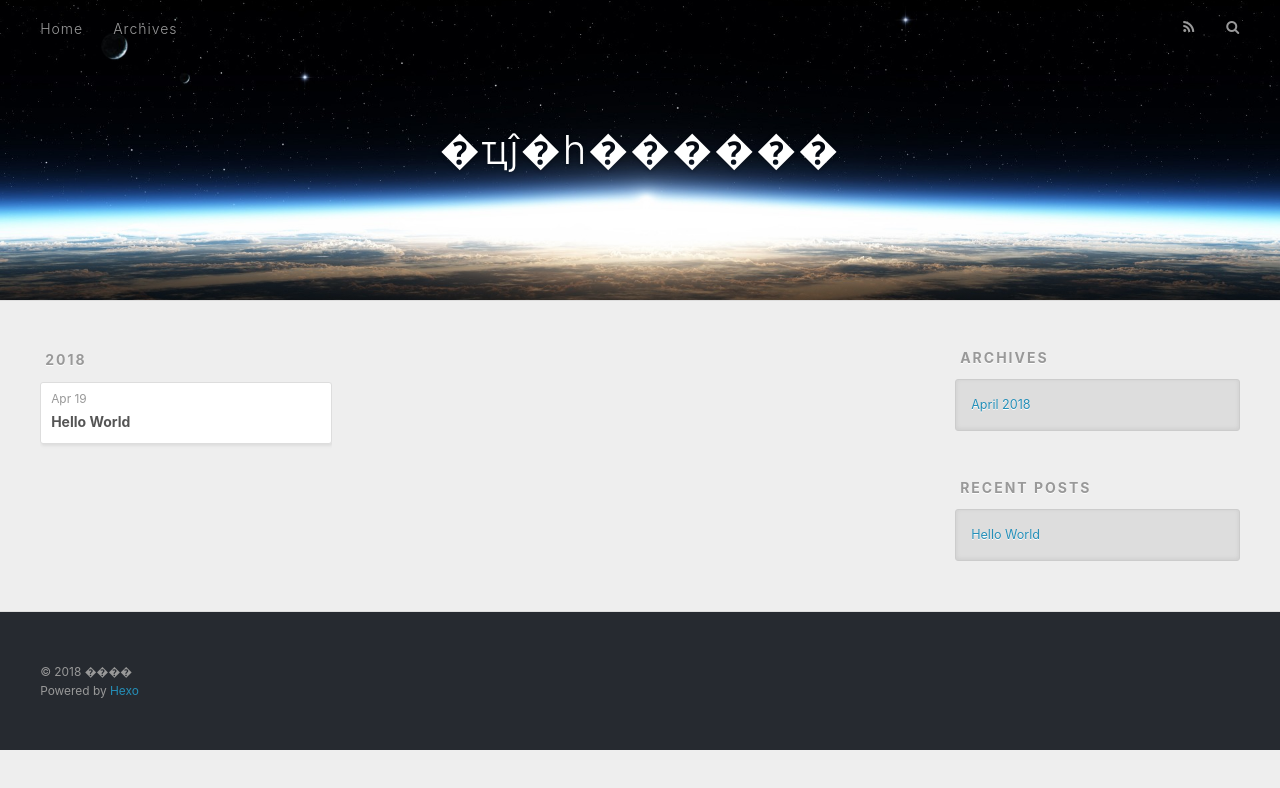
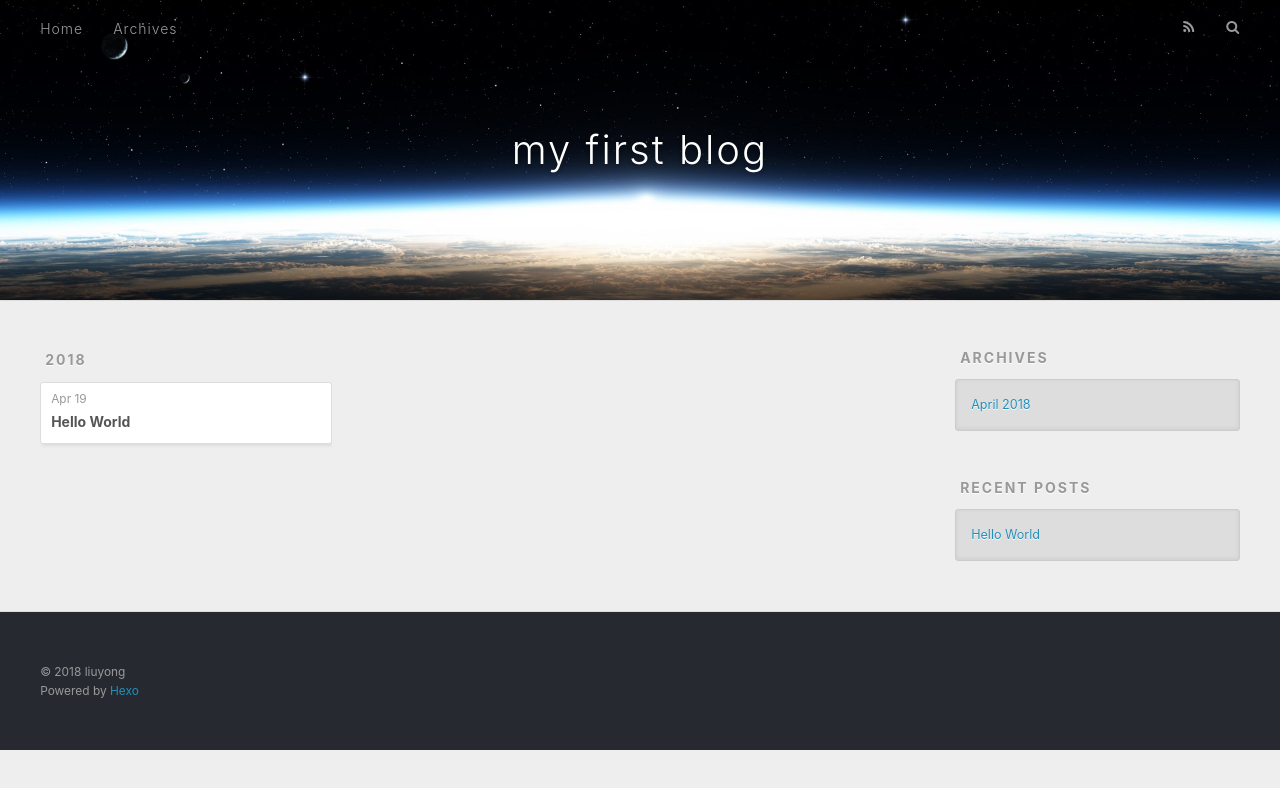
Before and after one commit to weiweiyixiaohengqingcheng/weiweiyixiaohengqingcheng.github.io, a plain HTML site: page archives/2018/04/index.html in a window 1280 px wide. Drawn offline with nearby package versions, Linux system fonts and the light colour scheme.

Commit message:
Site updated: 2018-04-19 17:34:48

```diff
--- a/archives/2018/04/index.html
+++ b/archives/2018/04/index.html
@@ -5,17 +5,17 @@
 
 
 
-  <title>Archives: 2018/4 | �ҵĵ�һ������</title>
+  <title>Archives: 2018/4 | my first blog</title>
   <meta name="viewport" content="width=device-width, initial-scale=1, maximum-scale=1">
   <meta property="og:type" content="website">
-<meta property="og:title" content="�ҵĵ�һ������">
+<meta property="og:title" content="my first blog">
 <meta property="og:url" content="http://yoursite.com/archives/2018/04/index.html">
-<meta property="og:site_name" content="�ҵĵ�һ������">
-<meta property="og:locale" content="zh-Hans">
+<meta property="og:site_name" content="my first blog">
+<meta property="og:locale" content="default">
 <meta name="twitter:card" content="summary">
-<meta name="twitter:title" content="�ҵĵ�һ������">
+<meta name="twitter:title" content="my first blog">
 
-    <link rel="alternate" href="/atom.xml" title="�ҵĵ�һ������" type="application/atom+xml">
+    <link rel="alternate" href="/atom.xml" title="my first blog" type="application/atom+xml">
 
 
     <link rel="icon" href="/favicon.png">
@@ -34,7 +34,7 @@
   <div id="header-outer" class="outer">
     <div id="header-title" class="inner">
       <h1 id="logo-wrap">
-        <a href="/" id="logo">�ҵĵ�һ������</a>
+        <a href="/" id="logo">my first blog</a>
       </h1>
 
     </div>
@@ -139,7 +139,7 @@
 
   <div class="outer">
     <div id="footer-info" class="inner">
-      &copy; 2018 ����<br>
+      &copy; 2018 liuyong<br>
       Powered by <a href="http://hexo.io/" target="_blank">Hexo</a>
     </div>
   </div>
```
Also changed, not shown: 2018/04/19/hello-world/index.html (+7 -7 lines), archives/2018/index.html (+8 -8 lines), archives/index.html (+8 -8 lines), index.html (+9 -9 lines).
